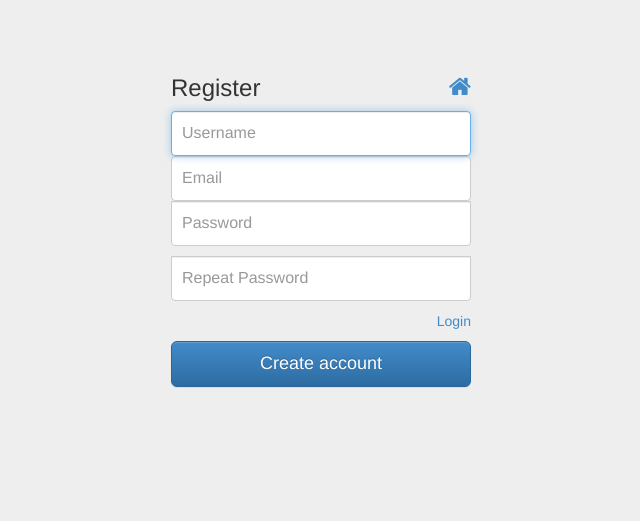
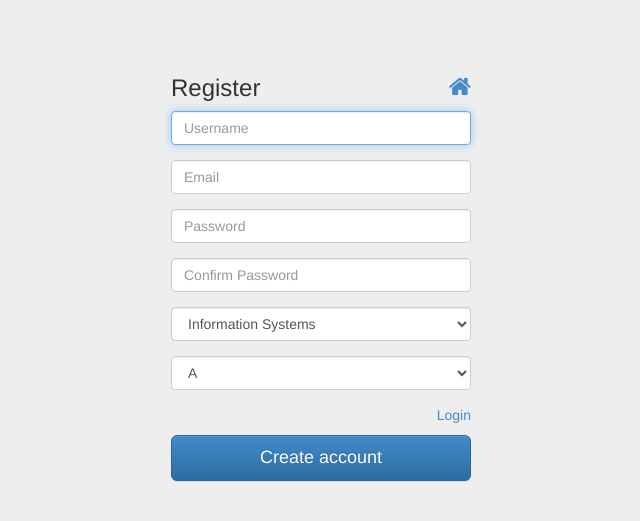
Before and after one commit to adnandossaji/CSC394-SeniorProject, a Flask app: page /register in a window 1280 px wide. Shown: the top 521 px of the page, without its empty margins (319-959 px from the left). Run offline with Flask 2, Linux system fonts and the light colour scheme; some libraries are stand-ins or nearby versions.

Commit message:
Registration updates

```diff
--- a/app/__init__.py
+++ b/app/__init__.py
@@ -155,7 +155,7 @@ def register():
                 form=form
             )
         else:
-            user = User(form.name.data, form.email.data, form.password.data, 3, False, 1, "Information Systems", "Concentration", "{}")
+            user = User(form.name.data, form.email.data, form.password.data, 3, False, 1, form.program.data, form.concentration.data, "{}")
             db.session.add(user)
             db.session.commit()
 
--- a/app/forms.py
+++ b/app/forms.py
@@ -1,26 +1,17 @@
 from flask_wtf import Form
-from wtforms import TextField, PasswordField, SubmitField
+from wtforms import TextField, PasswordField, SubmitField, SelectField
 from wtforms.validators import DataRequired, EqualTo, Length
 from app.models import User, Role, CourseType, Course, Term
 
-# Set your classes here.
+class RegisterForm(Form):
+    name = TextField('Username', validators=[DataRequired(), Length(min=6, max=25)]    )
+    email = TextField('Email', validators=[DataRequired(), Length(min=6, max=40)]    )
+    password = PasswordField('Password', validators=[DataRequired(), Length(min=6, max=40)]    )
+    confirm = PasswordField('Confirm Password', validators=[DataRequired(), EqualTo('password', message='Passwords must match')])
 
+    program = SelectField("Program", validators=[], choices=[("IS", "Information Systems"), ("CS", "Computer Science")])
+    concentration = SelectField("Program", validators=[], choices=[("A", "A"), ("B", "B"), ("C", "C")])
 
-class RegisterForm(Form):
-    name = TextField(
-        'Username', validators=[DataRequired(), Length(min=6, max=25)]
-    )
-    email = TextField(
-        'Email', validators=[DataRequired(), Length(min=6, max=40)]
-    )
-    password = PasswordField(
-        'Password', validators=[DataRequired(), Length(min=6, max=40)]
-    )
-    confirm = PasswordField(
-        'Repeat Password',
-        [DataRequired(),
-        EqualTo('password', message='Passwords must match')]
-    )
     submit = SubmitField("Create account")
 
     def __init__(self, *args, **kwargs):
--- a/app/models.py
+++ b/app/models.py
@@ -26,7 +26,7 @@ class User(Base):
     delivery_type = db.Column(db.Integer, nullable=False)
     program = db.Column(db.String(120), nullable=False)
     concentration = db.Column(db.String(120), nullable=False)
-    taken = db.Column(db.String(120), unique=True, nullable=False)
+    taken = db.Column(db.String(120), nullable=False)
 
 
     def __init__(self, name, email, password, role, active, delivery_type, program, concentration, taken):
--- a/app/templates/forms/register.html
+++ b/app/templates/forms/register.html
@@ -14,45 +14,37 @@
       padding: 15px;
       margin: 0 auto;
     }
-    .form-signin .form-signin-heading,
-    .form-signin .checkbox {
-      margin-bottom: 10px;
-    }
-    .form-signin .checkbox {
-      font-weight: normal;
-    }
-    .form-signin .form-control {
-      position: relative;
-      height: auto;
-      -webkit-box-sizing: border-box;
-         -moz-box-sizing: border-box;
-              box-sizing: border-box;
-      padding: 10px;
-      font-size: 16px;
-    }
-    .form-signin .form-control:focus {
-      z-index: 2;
-    }
-    .form-signin input[type="email"] {
-      margin-bottom: -1px;
-      border-bottom-right-radius: 0;
-      border-bottom-left-radius: 0;
-    }
-    .form-signin input[type="password"] {
-      margin-bottom: 10px;
-      border-top-left-radius: 0;
-      border-top-right-radius: 0;
-    }
 
   </style>
 
   <form method="post" class="form-signin">
     <h3 class="form-heading">Register <a href="{{ url_for('home') }}" title="Back to homepage"><i class="fa fa-home pull-right"></i></a></h3>
-    {{ form.name(class_ = 'form-control first-input', placeholder = form.name.label.text, required = true, autofocus = true) }}
-    {{ form.email(class_ = 'form-control', placeholder = form.email.label.text, required = true) }}
-    {{ form.password(class_ = 'form-control', placeholder = form.password.label.text, required = true) }}
-    {{ form.confirm(class_ = 'form-control last-input', placeholder = form.confirm.label.text, required = true) }}
-    <p class="pull-right"><a href="{{ url_for('login') }}">Login</a></p>
-    {{ form.submit(class_ = 'btn btn-primary btn-lg btn-block') }}
+    <div class="form-group">
+      {{ form.name(class_ = 'form-control first-input', placeholder = form.name.label.text, required = true, autofocus = true) }}
+    </div>
+    <div class="form-group">
+      {{ form.email(class_ = 'form-control', placeholder = form.email.label.text, required = true) }}
+    </div>
+
+    <div class="form-group">
+      {{ form.password(class_ = 'form-control', placeholder = form.password.label.text, required = true) }}
+    </div>
+
+    <div class="form-group">
+      {{ form.confirm(class_ = 'form-control', placeholder = form.confirm.label.text, required = true) }}
+    </div>
+
+    <div class="form-group">
+      {{ form.program(class_ = 'form-control', placeholder = "Program", required = true) }}
+    </div>
+
+    <div class="form-group">
+      {{ form.concentration(class_ = 'form-control', placeholder = "Concentration", required = true) }}
+    </div>
+
+    <div class="form-group">
+      <p class="pull-right"><a href="{{ url_for('login') }}">Login</a></p>
+      {{ form.submit(class_ = 'btn btn-primary btn-lg btn-block') }}
+    </div>
   </form>
 {% endblock %}
--- a/app/templates/layouts/main.html
+++ b/app/templates/layouts/main.html
@@ -54,6 +54,9 @@
         <div class="collapse navbar-collapse">
           <ul class="nav navbar-nav">
             <li {% if request.endpoint == 'home' %} class="active" {% endif %}><a href="{{ url_for('home') }}">Home</a></li>
+            {% if user.role == 1 %}
+            <li {% if request.endpoint == 'admin' %} class="active" {% endif %}><a href="{{ url_for('admin') }}">Admin</a></li>
+            {% endif %}
             <li class="dropdown">
               <a class="dropdown-toggle" data-toggle="dropdown">Resources <b class="caret"></b></a>
               <ul class="dropdown-menu">
```
Also changed, not shown: app/templates/forms/login.html (+6 -32 lines), manage_db.py (+5 -5 lines), app/Schema.sql (deleted).
